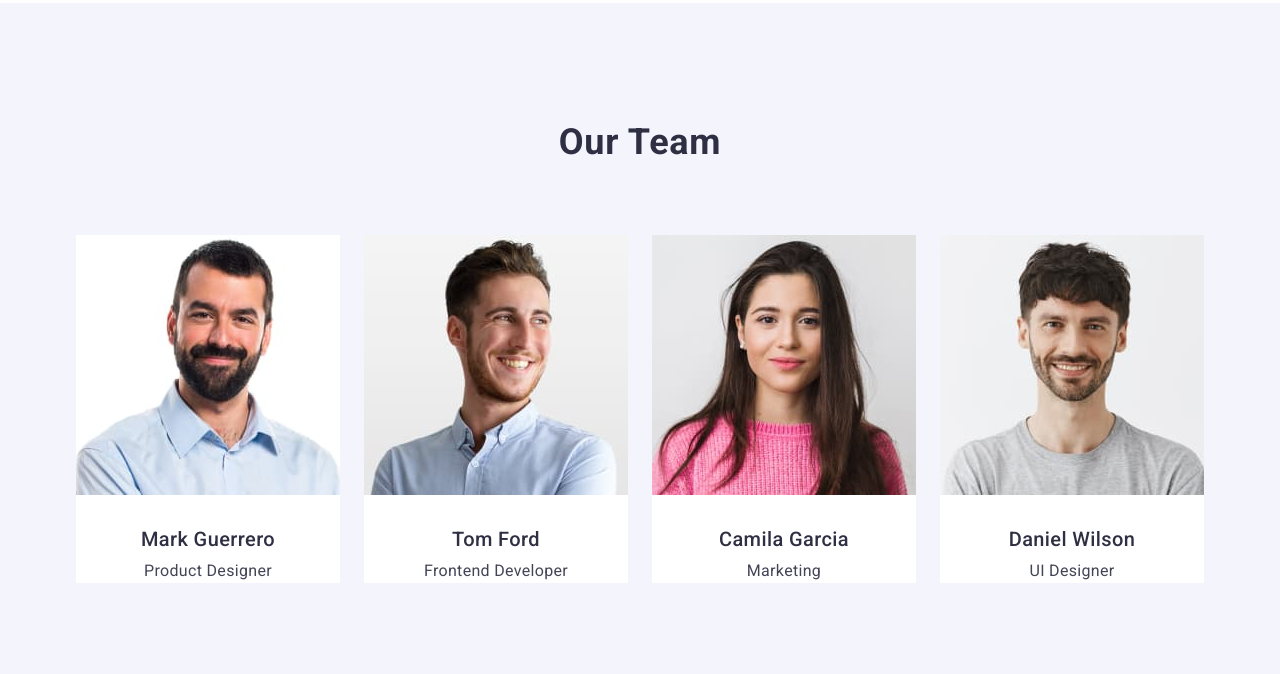
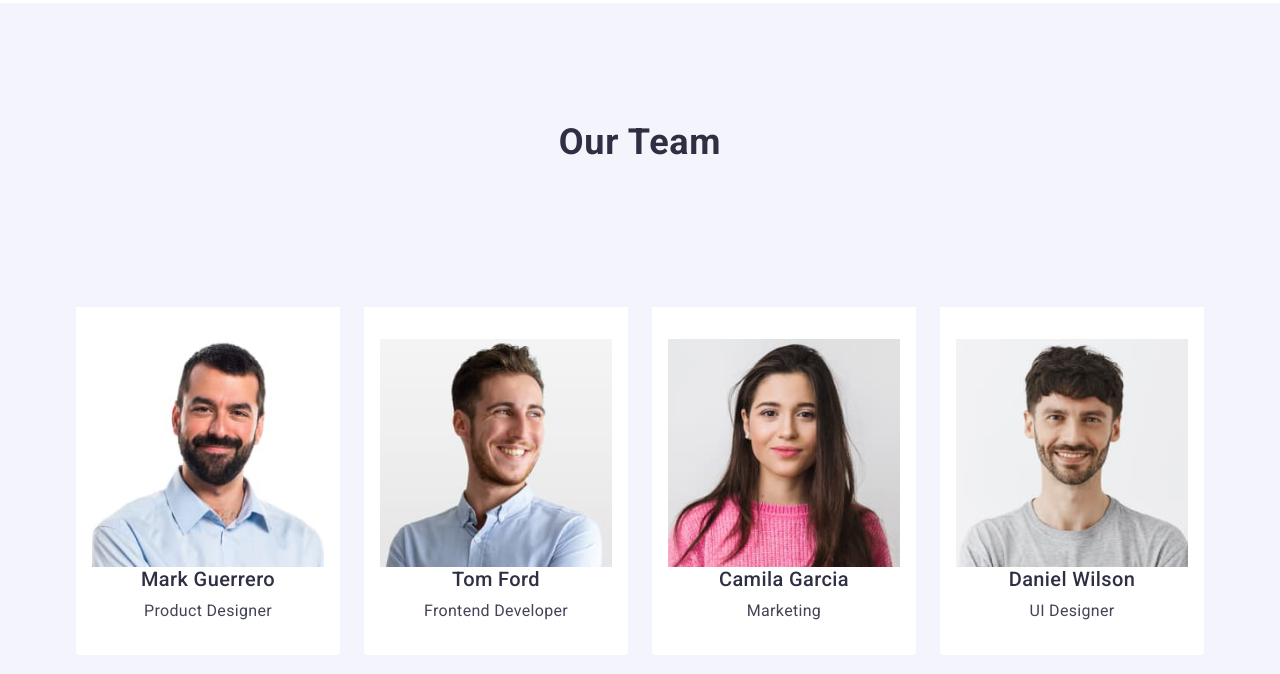
Before and after one commit to LazyStudent23/goit-markup-hw-03, a plain HTML site: page index.html in a window 1280 px wide. Shown: the part 1946-2620 px from the top of the page. Drawn offline with nearby package versions, Linux system fonts and the light colour scheme.

Commit message:
CSS styling final hw3

```diff
--- a/css/styles.css
+++ b/css/styles.css
@@ -282,10 +282,12 @@ img {
 }
 
 .team {
+    padding: 120px 0;
     background-color: var(--footer-text-color);
 }
 
 .team-title {
+    margin-bottom: 72px;
     font-weight: 700;
     font-size: var(--title-text-size);
     line-height: 1.11;
@@ -293,12 +295,10 @@ img {
     text-align: center;
     text-transform: capitalize;
     color: var(--secondary-color);
-    padding-top: 120px;
 }
 
 .team-list {
     padding-top: 72px;
-    padding-bottom: 120px;
     display: flex;
     gap: 24px;
 }
@@ -306,6 +306,11 @@ img {
 .member-card {
     background: var(--member-card-color);
     width: calc((100% - 24px * 3) / 4);
+    border-radius: 0px 0px 4px 4px;
+}
+
+.member-container {
+    padding: 32px 16px;
 }
 
 .team-member {
@@ -315,7 +320,6 @@ img {
     letter-spacing: 0.02em;
     color: var(--secondary-color);
     text-align: center;
-    padding-top: 32px;
 }
 
 .member-position {
--- a/index.html
+++ b/index.html
@@ -80,24 +80,32 @@
             <h2 class="team-title">Our Team</h2>
             <ul class="list team-list">
                 <li class="member-card">
-                    <img src="./images/mark_guerrero.jpg" alt="Mark Guerrero" width="264" height="260">
-                    <h3 class="team-member">Mark Guerrero</h3>
-                    <p class="member-position">Product Designer</p>
+                    <div class="member-container">
+                        <img src="./images/mark_guerrero.jpg" alt="Mark Guerrero" width="264" height="260">
+                        <h3 class="team-member">Mark Guerrero</h3>
+                        <p class="member-position">Product Designer</p>
+                    </div>
                 </li>
                 <li class="member-card">
+                    <div class="member-container">
                     <img src="./images/tom_ford.jpg" alt="Tom Ford" width="264" height="260">
                     <h3 class="team-member">Tom Ford</h3>
                     <p class="member-position">Frontend Developer</p>
+                    </div>
                 </li>
                 <li class="member-card">
+                    <div class="member-container">
                     <img src="./images/camila_garcia.jpg" alt="Camila Garcia" width="264" height="260">
                     <h3 class="team-member">Camila Garcia</h3>
                     <p class="member-position">Marketing</p>
+                    </div>
                 </li>
                 <li class="member-card">
+                    <div class="member-container">
                     <img src="./images/daniel_wilson.jpg" alt="Daniel Wilson" width="264" height="260">
                     <h3 class="team-member">Daniel Wilson</h3>
                     <p class="member-position">UI Designer</p>
+                    </div>
                 </li>
             </ul>
             </div>
```
